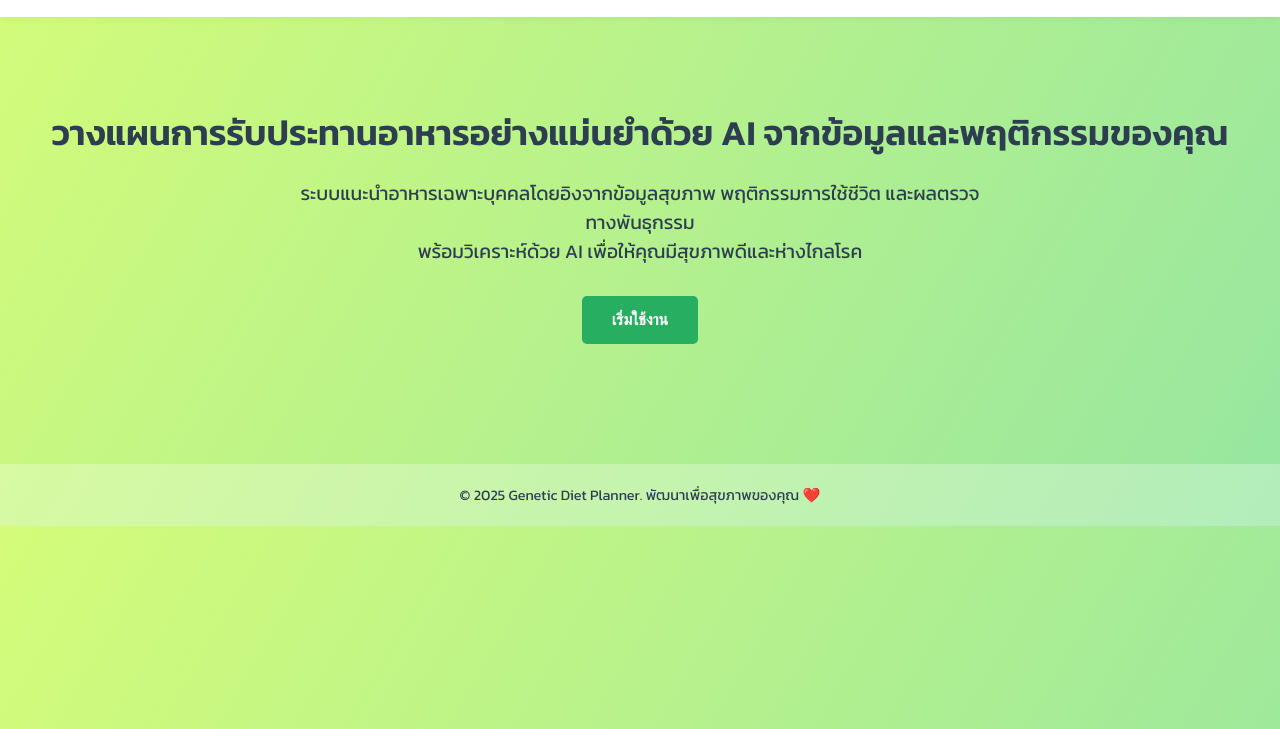
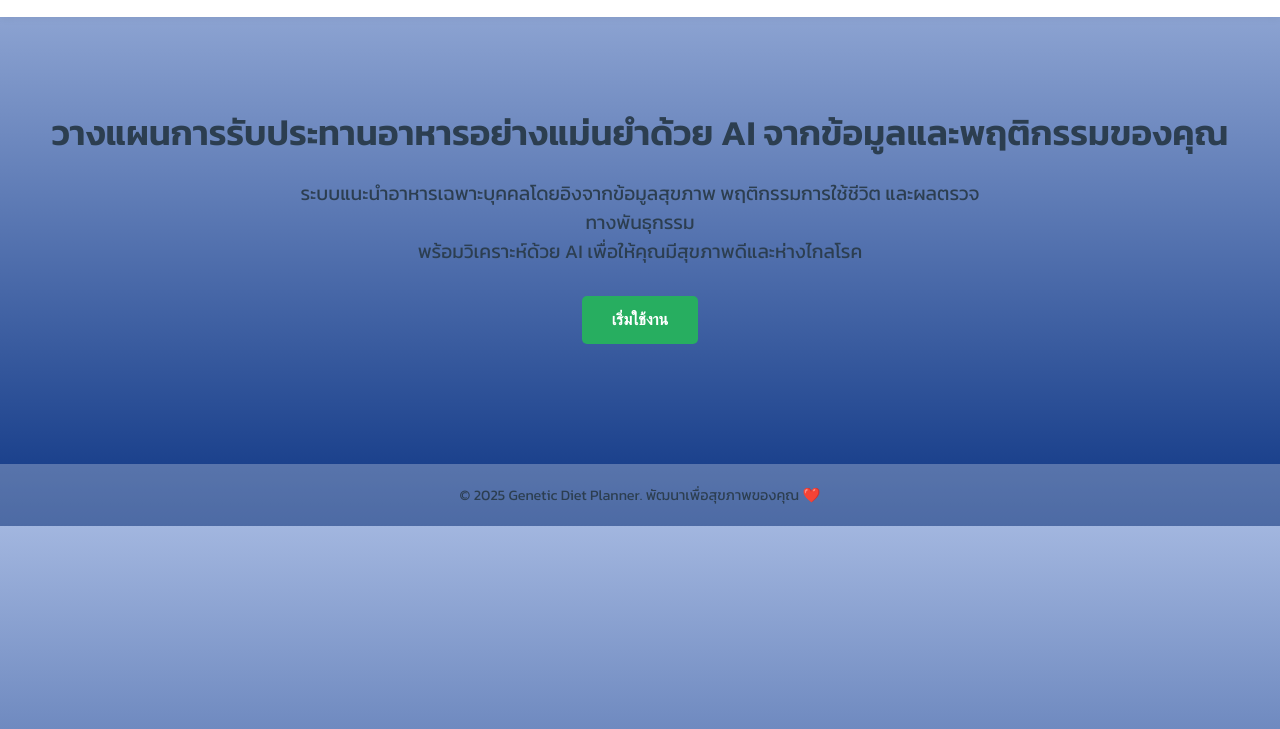
Before and after one commit to yoiim/Fulltest, a plain HTML site: page index.html in a window 1280 px wide. Shown: the part 71-800 px from the top of the page. Drawn offline with Linux system fonts and the light colour scheme.

Commit message:
Update index.html

```diff
--- a/index.html
+++ b/index.html
@@ -11,7 +11,7 @@
       font-family: 'Kanit', sans-serif;
       margin: 0;
       padding: 0;
-      background: linear-gradient(120deg, #d4fc79, #96e6a1);
+      background: linear-gradient(to top, #0c3483 0%, #a2b6df 100%, #6b8cce 100%, #a2b6df 100%);
       color: #2c3e50;
     }
     header {
```
